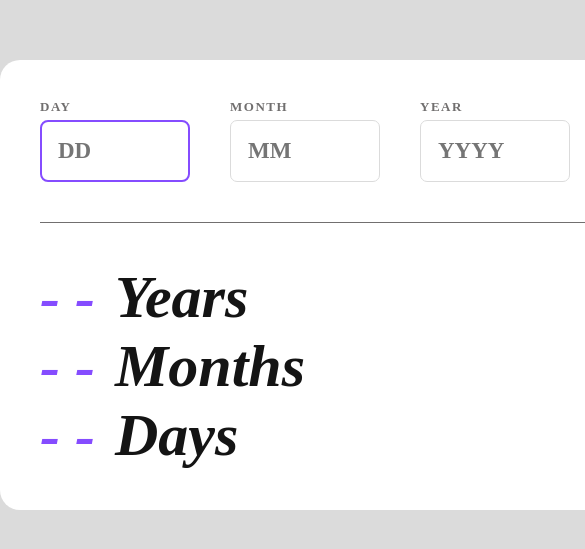
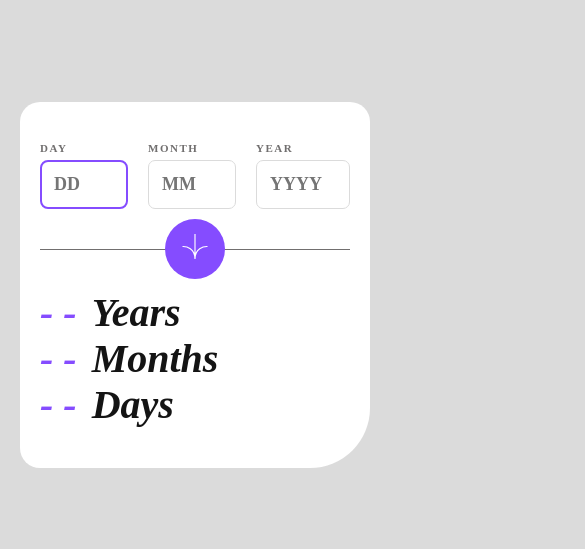
Before and after one commit to KrystianZybura/age-calculator, a React (Vite) app: page / in a window 390 px wide. Shown: the part 137-686 px from the top of the page, 585 px wide, since content can reach past the window. Built offline with nearby package versions, Linux system fonts and the light colour scheme.

Commit message:
media queries added

```diff
--- a/src/App/Form/ResultSection/styled.ts
+++ b/src/App/Form/ResultSection/styled.ts
@@ -11,6 +11,11 @@ export const Output = styled.div`
   font-size: 60px;
   font-style: italic;
   font-weight: 700;
+
+  @media (max-width: ${({ theme }) => theme.breakpoints.mobileMax}px) {
+    font-size: 40px;
+    grid-gap: 15px;
+  }
 `;
 
 export const FancyResultText = styled.span`
--- a/src/App/Form/index.tsx
+++ b/src/App/Form/index.tsx
@@ -7,9 +7,9 @@ import {
   StyledInput,
   StyledLabel,
   InvalidInputText,
+  Arrow,
 } from "./styled";
 
-import Arrow from "../assets/arrowIcon.svg?react";
 import { useReducer } from "react";
 import ResultSection from "./ResultSection";
 import { calculateResult } from "./helpers/calculateResult";
--- a/src/App/Form/styled.ts
+++ b/src/App/Form/styled.ts
@@ -1,17 +1,28 @@
 import styled, { css } from "styled-components";
 import { StyledComponentsProps } from "./helpers/types";
+import ArrowSVG from "../assets/arrowIcon.svg?react";
 
 export const StyledForm = styled.form`
   background: ${({ theme }) => theme.colors.white};
   padding: 40px;
   border-radius: 20px 20px 60px 20px;
   color: ${({ theme }) => theme.colors.offBlack};
+  margin: 10px 20px;
+
+  @media (max-width: ${({ theme }) => theme.breakpoints.mobileMax}px) {
+    padding: 40px 20px;
+  }
 `;
 
 export const InputsWrapper = styled.div`
   display: grid;
-  grid-template-columns: repeat(4, 150px);
+  grid-template-columns: repeat(4, 1fr);
   grid-gap: 40px;
+
+  @media (max-width: ${({ theme }) => theme.breakpoints.mobileMax}px) {
+    grid-template-columns: repeat(3, 1fr);
+    grid-gap: 20px;
+  }
 `;
 
 export const StyledLabel = styled.label<StyledComponentsProps>`
@@ -23,6 +34,10 @@ export const StyledLabel = styled.label<StyledComponentsProps>`
   text-transform: uppercase;
   letter-spacing: 1.5px;
   font-size: 13px;
+
+  @media (max-width: ${({ theme }) => theme.breakpoints.mobileMax}px) {
+    font-size: 11px;
+  }
 
   ${({ $invalid }) =>
     $invalid &&
@@ -37,7 +52,11 @@ export const StyledInput = styled.input<StyledComponentsProps>`
   font-weight: bold;
   font-size: 23px;
   border: 1px solid ${({ theme }) => theme.colors.lightGrey};
-  appearance: "textfield";
+
+  @media (max-width: ${({ theme }) => theme.breakpoints.mobileMax}px) {
+    padding: 13px;
+    font-size: 18px;
+  }
 
   ${({ $invalid }) =>
     $invalid &&
@@ -72,6 +91,11 @@ export const InvalidInputText = styled.span<StyledComponentsProps>`
   margin-top: 10px;
   letter-spacing: normal;
 
+  @media (max-width: ${({ theme }) => theme.breakpoints.mobileMax}px) {
+    font-size: 9px;
+    margin-top: 5px;
+  }
+
   ${({ $invalid }) =>
     $invalid &&
     css`
@@ -98,6 +122,17 @@ export const Button = styled.button`
   border: none;
   background-color: ${({ theme }) => theme.colors.purple};
   border-radius: 50px;
+  align-self: center;
   cursor: pointer;
-  align-self: center;
+
+  @media (max-width: ${({ theme }) => theme.breakpoints.mobileMax}px) {
+    justify-self: center;
+  }
 `;
+
+export const Arrow = styled(ArrowSVG)`
+  @media (max-width: ${({ theme }) => theme.breakpoints.mobileMax}px) {
+    width: 30px;
+    height: 25px;
+  }
+`;
```
